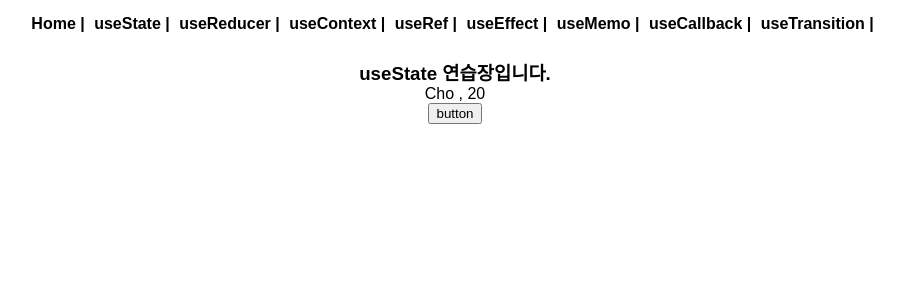
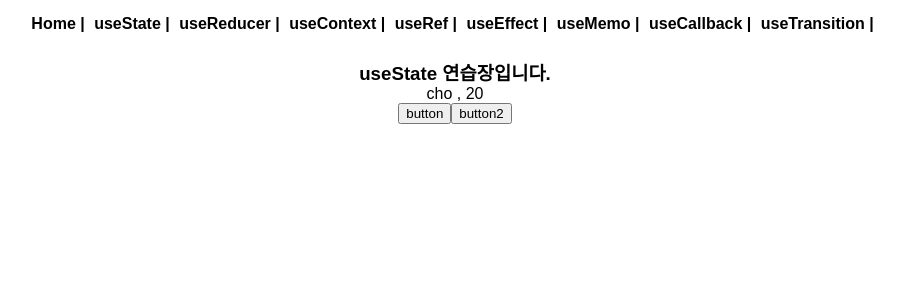
Before and after one commit to cho-git/ReactHook, a React (Create React App) app in the folder my-app/: page /UsState in a window 1280 px wide. Shown: the top 300 px of the page, without its empty margins (185-1089 px from the left). Built offline with nearby package versions, Linux system fonts and the light colour scheme.

Commit message:
😎😎CustomHook 정말 대박 잘 쓰자😎😎

```diff
--- a/my-app/src/App.js
+++ b/my-app/src/App.js
@@ -75,7 +75,7 @@ function App() {
         <Route path='/Memo' element={<Memo />}/>
         <Route path='/MemoUsMemo' element={<MemoUsMemo />}/>
         <Route path='/MemoUsCallback' element={<MemoUsCallback />}/>
-        <Route path='UsTransition' element={<UsTransition/>}/>
+        <Route path='/UsTransition' element={<UsTransition/>}/>
       </Routes>
     </div >
 
--- a/my-app/src/ReactHook/StateHook/UsState.js
+++ b/my-app/src/ReactHook/StateHook/UsState.js
@@ -2,11 +2,16 @@ import React, { useRef, useState } from "react";
 
 const UsState = () => {
     const [age, setAge] = useState(20)
-    const [name, setName] = useState('Cho')
+    const [name, setName] = useState('cho')
     const handleClick = () => {
         setAge(a => a + 1)
         setName('CHO')
-        console.log(name, age) // Still "Cho" !!!
+        console.log(name, age) // Still "cho" !!!
+    }
+    const handleClick2 = () => {
+        setAge(a => a + 1)
+        setName('cho')
+        console.log(name, age) // Still "CHO" !!!
     }
     return (
         <div id='top' style={{
@@ -17,11 +22,12 @@ const UsState = () => {
             <h3>useState 연습장입니다.</h3>
             {name} , {age} <p></p>
             <button onClick={handleClick}>button</button>
+            <button onClick={handleClick2}>button2</button>
         </div>
     )
 }
 
-//                  중요 💡
+//                 💡 중요 💡
 // set 함수를 호출해도 이미 실행중인 코드의 state 는 변경되지 않습니다.!
 // set 함수는 다음 렌더링에서 반환할 useState에만 영향을 줍니다.
 export default UsState
```
Also changed, not shown: my-app/src/ReactHook/StateHook/UsReducer.js (+9 -5 lines).
